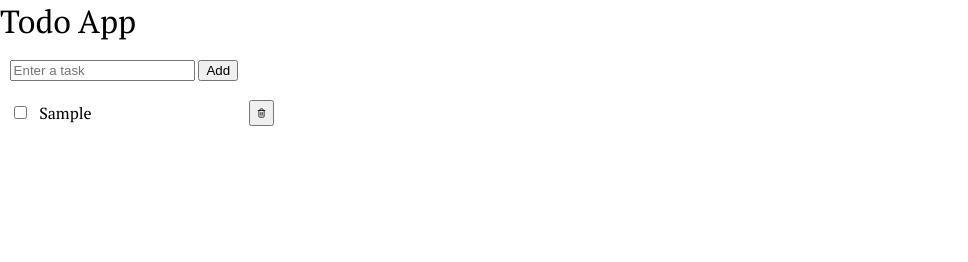
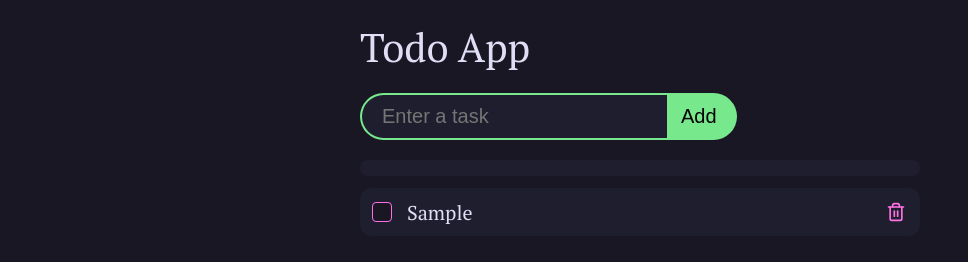
Before and after one commit to Ah3ron/todo-app, a plain HTML site: page index.html in a window 1280 px wide. Both pictures are taken after typing "Sample" into the empty fields and a click on the button "Add". Shown: the whole page, without its empty margins (0-968 px from the left). Drawn offline with Linux system fonts and the light colour scheme.

Commit message:
Add styles

```diff
--- a/css/style.css
+++ b/css/style.css
@@ -1,47 +1,162 @@
 @import url(reset.css);
-@import url("https://fonts.googleapis.com/css2?family=PT+Serif:wght@400;700&display=swap");
+@import url("https://fonts.googleapis.com/css2?family=PT Serif:wght@400;700&display=swap");
+
+:root {
+  font-size: 20px;
+
+  --background: #191724;
+
+  --accent: #ff70e4;
+  --primary: #77e98c;
+  --secondary: #1e1e2e;
+  --text: #e0def4;
+}
 
 body {
   font-family: "PT Serif", serif;
+
+  color: var(--text);
+  background-color: var(--background);
+}
+
+.todo-app {
+  max-width: 600px;
+  margin: 0 auto;
 }
 
 .todo-app__header {
+  padding: 1rem;
+}
+
+.todo-app__main {
+  padding: 0 1rem;
+}
+
+.todo-form {
+  display: flex;
+
   margin-bottom: 1rem;
 }
 
-.todo-app__main {
-  padding: 0 0.6rem;
+.todo-form__input {
+  font-size: inherit;
+
+  box-sizing: content-box;
+  padding: 0rem 1rem;
+
+  transition: border 0.1s;
+
+  color: inherit;
+  border: solid 2px var(--primary);
+  border-radius: 999em 40px 40px 999em;
+  outline: 0;
+  background-color: var(--secondary);
 }
 
-.todo-form {
-  margin-bottom: 0.8rem;
+.todo-form__input:focus {
+  border-color: var(--accent);
+}
+
+.todo-form__button {
+  font-size: inherit;
+
+  padding: 0.6rem;
+  padding-right: 1rem;
+
+  transition: 0.1s;
+
+  border: 0;
+  border-radius: 40px 999em 999em 40px;
+  background-color: var(--primary);
+}
+
+.todo-form__button:hover {
+  background-color: var(--accent);
 }
 
 .todo-list {
   display: flex;
-  gap: 0.4rem;
   flex-direction: column;
+
+  gap: 0.6rem;
 }
 
 .todo-item {
   display: flex;
   align-items: center;
+
+  padding: 0.4rem;
+
+  border-radius: 0.6rem;
+  background-color: var(--secondary);
+
   gap: 0.6rem;
 }
 
 .todo-item--checked {
   text-decoration: line-through;
-  color: gray;
+
+  color: #d0def499;
+}
+
+.todo-item__done {
+  position: relative;
+
+  flex-grow: 0;
+  flex-shrink: 0;
+
+  width: 1rem;
+  height: 1rem;
+
+  border: solid 1px var(--accent);
+  border-radius: 0.2rem;
+  background-color: var(--background);
+
+  appearance: none;
+}
+
+.todo-item__done:checked {
+  color: rgba(0, 0, 0, 0.075);
+  background-color: var(--accent);
+  background-size: auto, auto;
+}
+
+.todo-item__done:checked:after {
+  position: relative;
+
+  display: flex;
+
+  width: inherit;
+  height: inherit;
+
+  content: url(../icons/check.svg);
+
+  color: #99a1a7;
+
+  fill: var(--text);
 }
 
 .todo-item__text {
-  width: 200px;
+  flex-grow: 1;
+
+  hyphens: manual;
+
+  inline-size: 210px;
+  overflow-wrap: break-word;
 }
 
 .todo-item__delete {
+  display: flex;
+  align-items: center;
+  flex-shrink: 0;
+  justify-content: center;
+
+  width: 1.6rem;
   height: 1.6rem;
-  width: 1.6rem;
-  display: flex;
-  justify-content: center;
-  align-items: center;
+
+  color: #ffffff;
+  border: 0;
+  background-color: transparent;
+
+  filter: invert(77%) sepia(35%) saturate(6060%) hue-rotate(281deg) brightness(103%) contrast(101%);
 }
```
Also changed, not shown: icons/check.svg (added).
